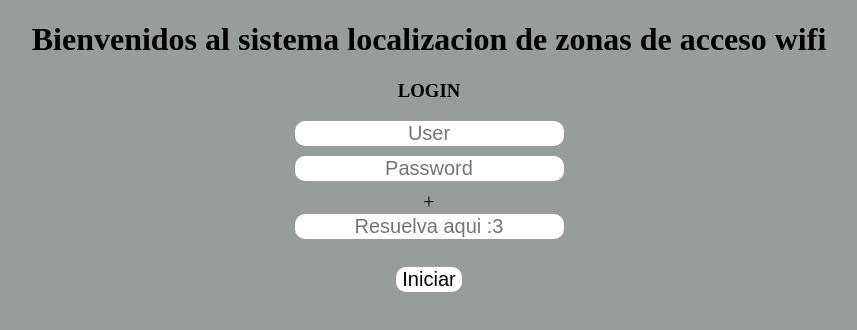
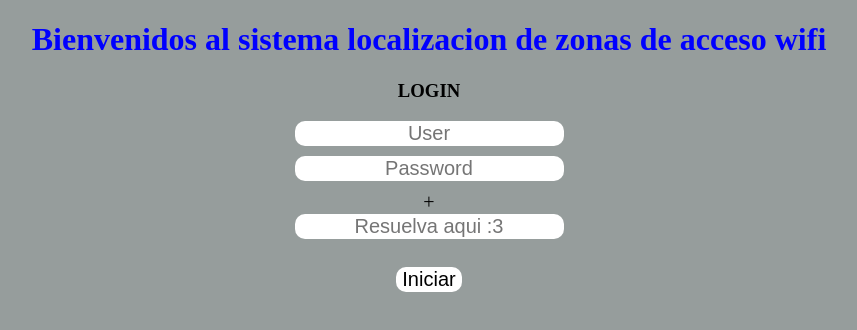
Before and after one commit to DanielBanquet11/ejercicio, a React (Vite) app: page / in a window 1280 px wide. Shown: the top 330 px of the page, without its empty margins (211-1068 px from the left). Built offline with nearby package versions, Linux system fonts and the light colour scheme.

Commit message:
Update styles.css

```diff
--- a/src/styles.css
+++ b/src/styles.css
@@ -41,6 +41,6 @@ body{
     font-size: 20px;
    }
 
-h2{
+h1{
  color: blue;
 }
```
